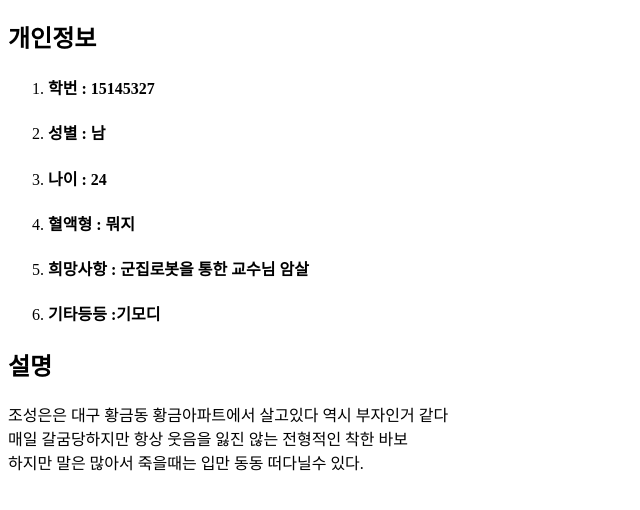
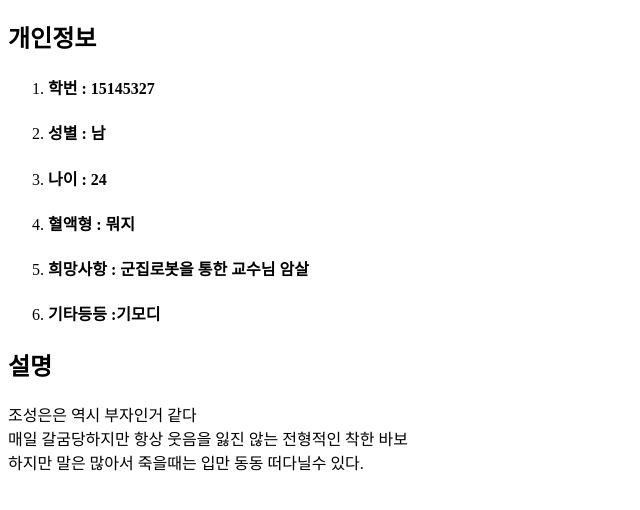
Before and after one commit to Jangseohee/MSDEweb, a plain HTML site: page 3.html in a window 1280 px wide. Shown: the part 70-580 px from the top of the page, without its empty margins (0-640 px from the left). Drawn offline with Linux system fonts and the light colour scheme.

Commit message:
Update 3.html

```diff
--- a/3.html
+++ b/3.html
@@ -18,7 +18,7 @@
 
 </ol>
 <h2>설명</h2>
-조성은은 대구 황금동 황금아파트에서 살고있다 역시 부자인거 같다<br>
+조성은은  역시 부자인거 같다<br>
 매일 갈굼당하지만 항상 웃음을 잃진 않는 전형적인 착한 바보<br>
 하지만 말은 많아서 죽을때는 입만 동동 떠다닐수 있다.<br>
 </body>
```
